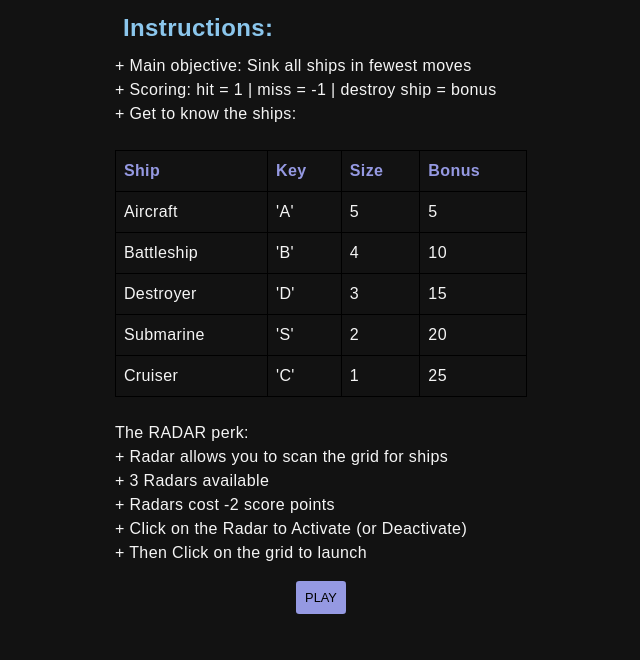
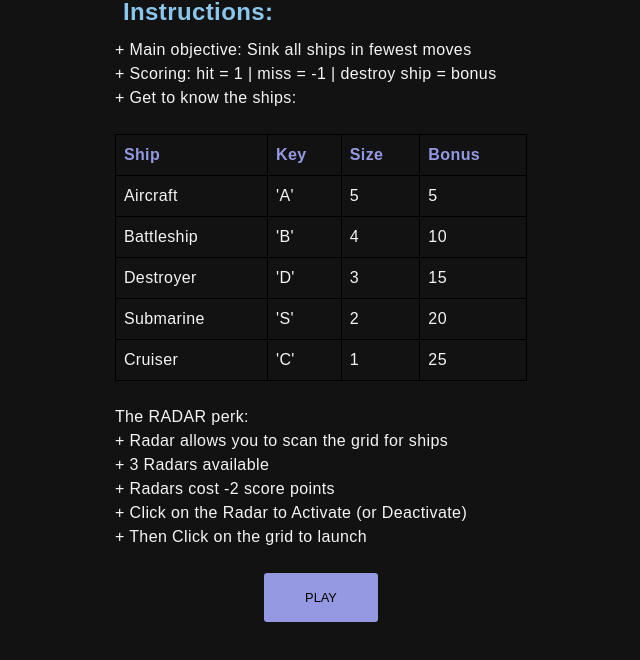
Before and after one commit to joysterr/battleships-js, a plain HTML site: page index.html in a window 1280 px wide. Shown: the part 120-780 px from the top of the page, without its empty margins (319-959 px from the left). Drawn offline with Linux system fonts and the light colour scheme.

Commit message:
fix: change html and tweak instruction button size

```diff
--- a/index.html
+++ b/index.html
@@ -62,10 +62,10 @@
                             <th>Size</th>
                             <th>Bonus</th>
                         </tr>
-                        <tbody id="shipTableData">
+                    </thead>
+                    <tbody id="shipTableData">
 
-                        </tbody>
-                    </thead>
+                    </tbody>
                 </table>
                 <p>The RADAR perk:</p>
                 <ul class="instructions__list">
--- a/styles/main.css
+++ b/styles/main.css
@@ -82,9 +82,9 @@ th {
 
 .instructions__btn {
     display: block;
-    padding: 0.5rem;
+    padding: 1rem 2.5rem;
     margin-inline: auto;
-    margin-block: 1rem;
+    margin-block: 1.5rem;
 
     border: 1px solid transparent;
     border-radius: 0.2rem;
```
